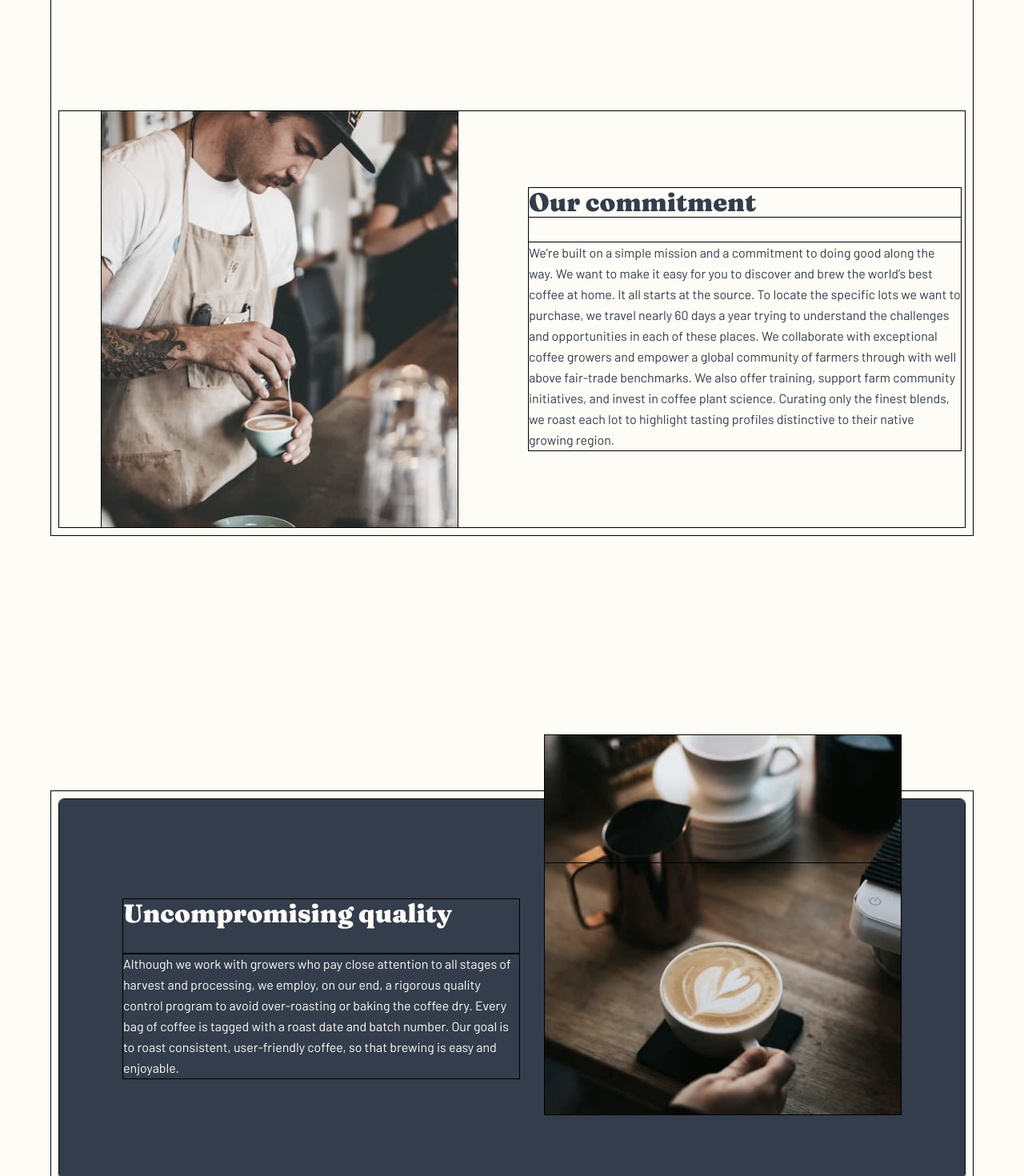
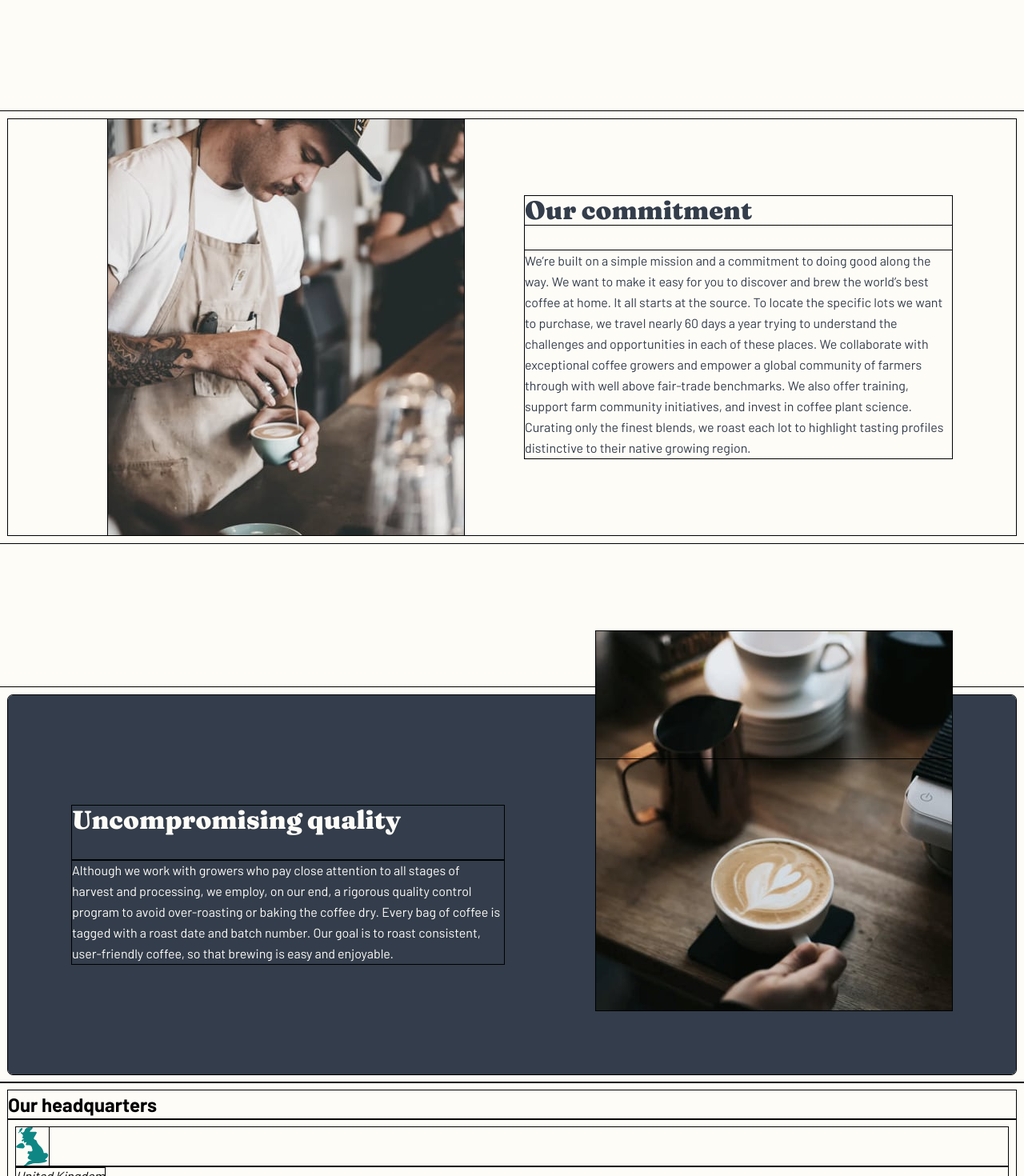
Before and after one commit to tlanettepollard/FEM-CoffeeRoasters-Subscription-Site-TLP, a React (Vite) app: page /about in a window 1280 px wide. Shown: the part 500-1970 px from the top of the page at 80% size. Built offline with nearby package versions, Linux system fonts and the light colour scheme.

Commit message:
Updates: fixing sizing in about page sections
Signed-off-by: T. Lanette <TLPollard4516@gmail.com>

```diff
--- a/src/styles/components/_commitment.scss
+++ b/src/styles/components/_commitment.scss
@@ -2,16 +2,18 @@
 @use '../base/' as *;
 
 .commit {
-    max-width: 90rem;
-    padding-top: 10.5rem !important;
+    margin-top: 10.5rem !important;
 
+    @include bp-lg-tablet {
+        margin-top: 12.5rem !important;
+    }
 
     @include bp-md-tablet {
-        padding-top: 9.5rem !important;
+        margin-top: 10rem !important;
     }
 
     @include bp-sm-tablet {
-        padding-top: 6.25rem !important;
+        margin-top: 5rem !important;
     }
 
     @include bp-mobile {
@@ -19,40 +21,54 @@
     }
 
     &__item {
+        width: 100%;
         display: grid;
         grid-template-columns: repeat(2, 1fr);
         align-items: center;
         justify-items: center;
         gap: 2rem;
-        margin: auto;
+        padding: 0 5rem;
+
+        @include bp-lg-tablet {
+            padding: 0 2.5rem;
+            gap: 3rem;
+        }
 
         @include bp-sm-tablet {
             grid-template-columns: none;
             grid-template-rows: repeat(2, 1fr);
+            padding: 0rem 1.5rem;
+            justify-content: center;
         }
 
         @include bp-mobile {
-            gap: 0;
+            padding: 0;
+            margin: auto;
+            margin-top: -3.125rem;
         }
 
         .commit__img {
             background-image: url('/src/assets/about/desktop/image-commitment.jpg');
             background-size: cover;
+            background-repeat: no-repeat;
             width: 27.8125rem;
             height: 32.5rem;
 
             @include bp-md-tablet {
                 background-image: url('/src/assets/about/tablet/image-commitment.jpg');
-              width: 17.5625rem;
-              height: 29.375rem;
+                width: 17.5625rem;
+                height: 29.375rem;
             }
 
             @include bp-sm-tablet {
                 background-image: url('/src/assets/about/mobile/image-commitment.jpg');
-                width: 100%;
-                height: 29.375rem;
-                background-size: cover;
-                background-repeat: no-repeat;
+                width: 20.4375rem;
+                height: 25rem;
+            }
+
+            @include bp-mobile {
+                width: 90%;
+                margin-top: -3.75rem;
             }
 
 
@@ -62,9 +78,18 @@
             max-width: 33.75rem;
             align-items: center;
 
+            @include bp-lg-tablet {
+                width: 21.1875rem;
+            }
 
             @include bp-md-tablet {
                 align-items: start;
+            }
+
+            @include bp-mobile {
+                width: 90%;
+                padding: 0rem 1rem;
+                margin-top: -5rem;
             }
 
             &__title {
@@ -84,6 +109,12 @@
                     text-align: center;
                     font-size: .9375rem;
                 }
+
+                @include bp-mobile {
+                    width: 100%;
+                    margin: auto;
+                    padding-bottom: 1rem;
+                }
             }
         }
     }
--- a/src/styles/components/_map.scss
+++ b/src/styles/components/_map.scss
@@ -0,0 +1,6 @@
+@use '../abstracts/' as *;
+@use '../base/' as *;
+
+.location {
+
+}
--- a/src/styles/components/_quality.scss
+++ b/src/styles/components/_quality.scss
@@ -4,7 +4,11 @@
 .quality {
     max-width: 80rem;
     position: relative;
-    margin-top: 20rem !important;
+    margin-top: 11.25rem !important;
+
+    @include bp-lg-tablet {
+        margin-top: 18.75rem !important;
+    }
 
     @include bp-sm-tablet {
         max-width: 40rem;
@@ -31,6 +35,10 @@
             padding: 0rem 1.5rem;
         }
 
+        @include bp-mobile {
+            padding: 0rem;
+        }
+
         .quality__details {
             width: 33.75rem;
             height: auto;
@@ -43,6 +51,12 @@
                 width: 17.4375rem;
             }
 
+            @include bp-mobile {
+                padding: 0rem 1rem;
+            }
+
+
+
             &__title {
                 @include HeaderThreeLT;
                 padding-bottom: 2rem;
@@ -53,6 +67,11 @@
 
                 @include bp-sm-tablet {
                     font-size: 1.75rem;
+                }
+
+                @include bp-mobile {
+                    margin-top: 1rem;
+                    padding-bottom: 1rem;
                 }
             }
 
@@ -65,6 +84,11 @@
 
                 @include bp-sm-tablet {
                     width: 17.4375rem;
+                }
+
+                @include bp-mobile {
+                    width: 100%;
+                    padding-bottom: 1rem;
                 }
             }
         }
--- a/src/styles/main.scss
+++ b/src/styles/main.scss
@@ -29,7 +29,6 @@ a {
 
 .container {
     width: 100%;
-    max-width: 90dvw;
     height: 100%;
     margin: auto;
     padding: .625rem;
```
